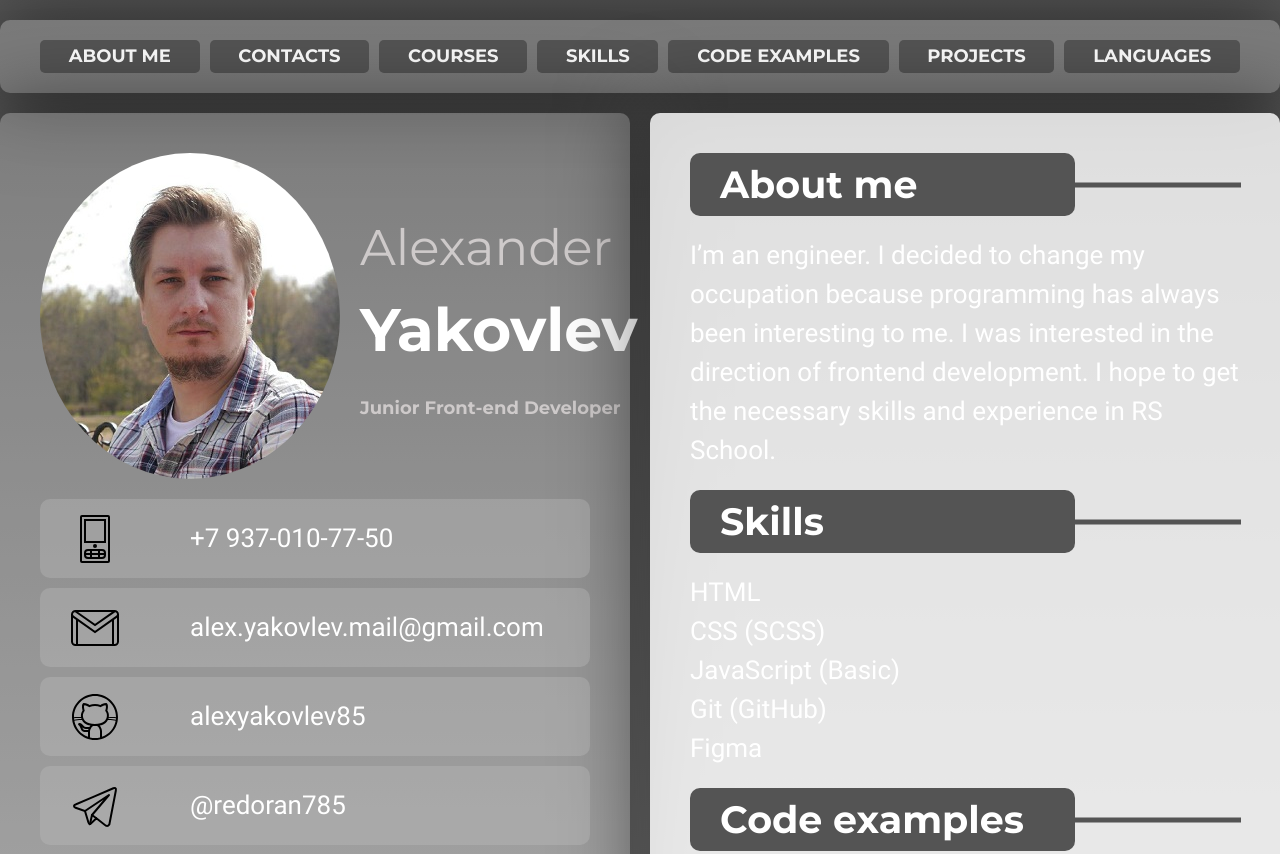
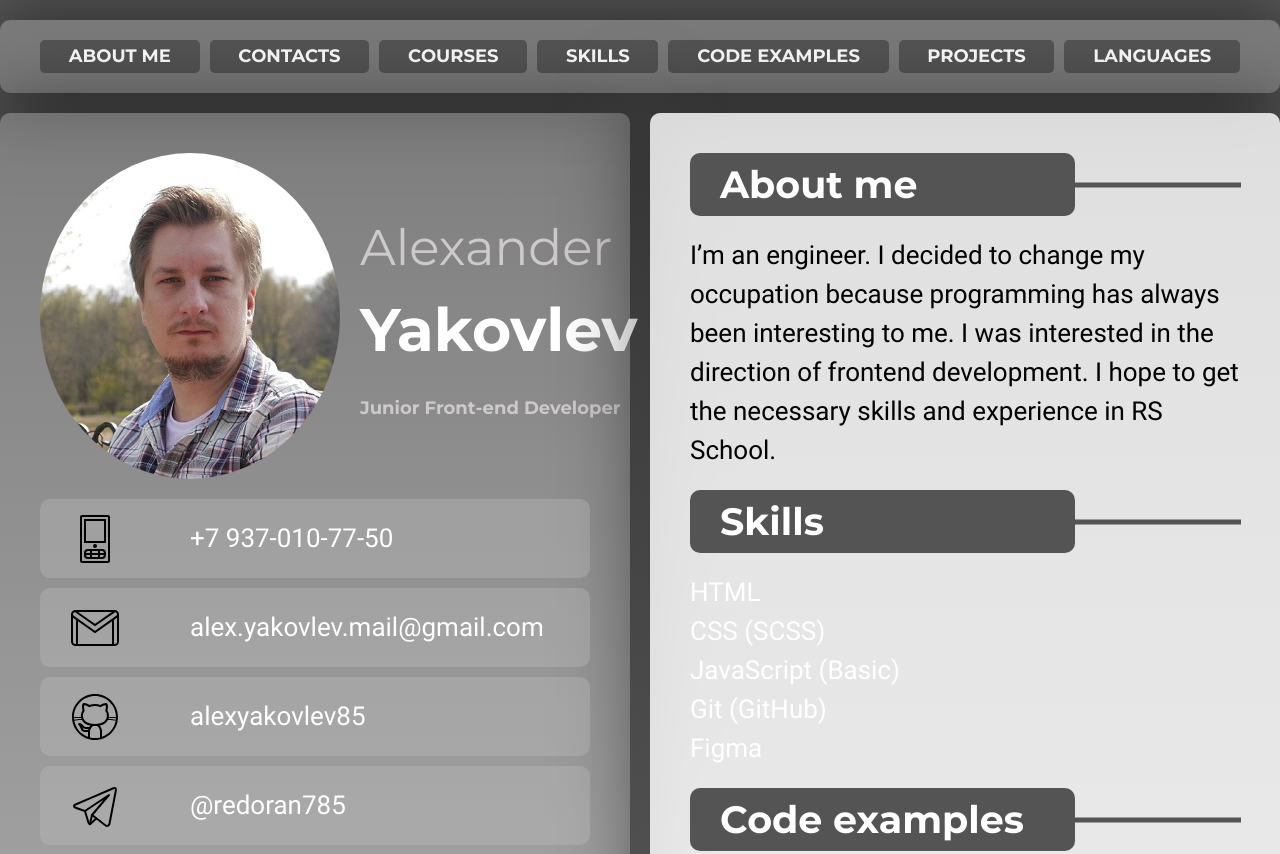
Before and after one commit to alexyakovlev85/rsschool-cv, a plain HTML site: page index.html in a window 1280 px wide. Shown: the top 854 px of the page. Drawn offline with Linux system fonts and the light colour scheme.

Commit message:
feat: add about styles

```diff
--- a/css/style.css
+++ b/css/style.css
@@ -393,3 +393,9 @@ body {
 .languages__language {
   font-weight: 700;
 }
+
+/* About */
+
+.about__text {
+  color: var(--text-black);
+}
```
